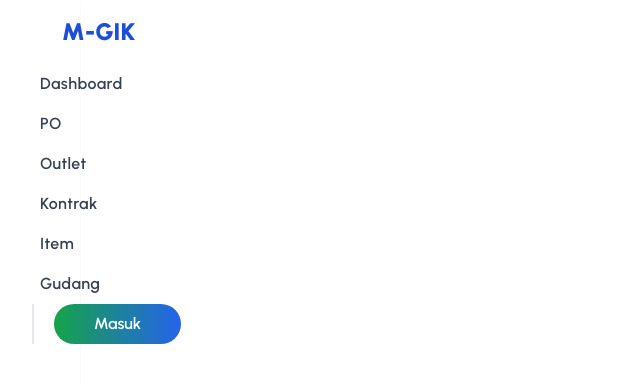
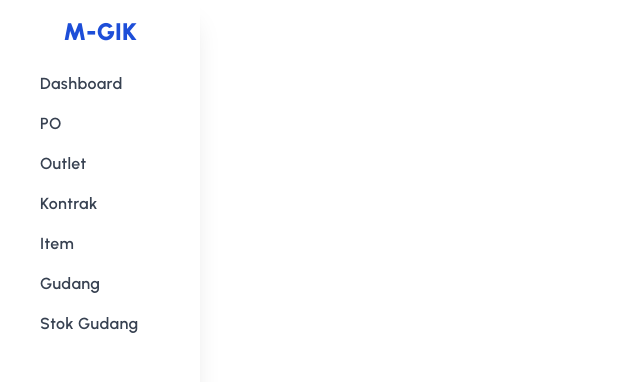
Before and after one commit to StarfallV/mgik-client, a Next.js app: page / in a window 1280 px wide. Shown: the top 382 px of the page, without its empty margins (0-640 px from the left). Built offline with nearby package versions, Linux system fonts and the light colour scheme.

Commit message:
edit navbar

```diff
--- a/components/navbar/index.tsx
+++ b/components/navbar/index.tsx
@@ -5,47 +5,51 @@ import ModalLogin from '../modals/login'
 function Navbar({ login } : any) {
     return (
         <>
-            <nav className="shadow-sm fixed h-full z-10">
+            <nav className="shadow-xl fixed h-full z-10">
                 <div className="h-full">
-                    <div className="flex items-center w-20 h-full">
+                    <div className="flex items-center w-fit px-5 h-full">
                         <div className="flex flex-col items items-center mx-4 h-full">
                             <div className="flex justify-center py-4 items-center flex-shrink-0">
                                 <h1 className="font-black text-2xl text-blue-700 cursor-pointer">
                                     M-GIK
                                 </h1>
                             </div>
-                            <div className="flex flex-col divide-x-2">
-                                <div className=" flex flex-col items-baseline space-x-3">
+                            <div className="flex flex-col">
+                                <div className=" flex flex-col items-baseline w-32">
                                     <Link activeClass="Home" to="about" smooth={false} offset={50} duration={500}
-                                    className="cursor-pointer tracking-wide text-gray-700 font-semibold px-3 py-2 w-full hover:text-blue-500 transition linear duration-300">
+                                    className="cursor-pointer tracking-wide text-gray-700 font-semibold pl-1 pr-3 py-2 w-full hover:text-blue-500 transition linear duration-300">
                                         Dashboard
                                     </Link>
                                     <Link activeClass="Home" to="about" smooth={false} offset={50} duration={500}
-                                    className="cursor-pointer tracking-wide text-gray-700 font-semibold px-3 py-2 w-full hover:text-blue-500 transition linear duration-300">
+                                    className="cursor-pointer tracking-wide text-gray-700 font-semibold pl-1 pr-3 py-2 w-full hover:text-blue-500 transition linear duration-300">
                                         PO
                                     </Link>
                                     <Link activeClass="Home" to="about" smooth={false} offset={50} duration={500}
-                                    className="cursor-pointer tracking-wide text-gray-700 font-semibold px-3 py-2 w-full hover:text-blue-500 transition linear duration-300">
+                                    className="cursor-pointer tracking-wide text-gray-700 font-semibold pl-1 pr-3 py-2 w-full hover:text-blue-500 transition linear duration-300">
                                         Outlet
                                     </Link>
                                     <Link activeClass="Home" to="about" smooth={false} offset={50} duration={500}
-                                    className="cursor-pointer tracking-wide text-gray-700 font-semibold px-3 py-2 w-full hover:text-blue-500 transition linear duration-300">
+                                    className="cursor-pointer tracking-wide text-gray-700 font-semibold pl-1 pr-3 py-2 w-full hover:text-blue-500 transition linear duration-300">
                                         Kontrak
                                     </Link>
                                     <Link activeClass="Home" to="about" smooth={false} offset={50} duration={500}
-                                    className="cursor-pointer tracking-wide text-gray-700 font-semibold px-3 py-2 w-full hover:text-blue-500 transition linear duration-300">
+                                    className="cursor-pointer tracking-wide text-gray-700 font-semibold pl-1 pr-3 py-2 w-full hover:text-blue-500 transition linear duration-300">
                                         Item
                                     </Link>
                                     <Link activeClass="Home" to="about" smooth={false} offset={50} duration={500}
-                                    className="cursor-pointer tracking-wide text-gray-700 font-semibold px-3 py-2 w-full hover:text-blue-500 transition linear duration-300">
+                                    className="cursor-pointer tracking-wide text-gray-700 font-semibold pl-1 pr-3 py-2 w-full hover:text-blue-500 transition linear duration-300">
                                         Gudang
+                                    </Link>
+                                    <Link activeClass="Home" to="about" smooth={false} offset={50} duration={500}
+                                    className="cursor-pointer tracking-wide text-gray-700 font-semibold pl-1 pr-3 py-2 w-full hover:text-blue-500 transition linear duration-300">
+                                        Stok Gudang
                                     </Link>
                                 </div>
                                 <div className="ml-4 flex items-baseline space-x-10">
-                                    <button onClick={() => login(true)}
+                                    {/* <button onClick={() => login(true)}
                                     className="ml-5 bg-gradient-to-r from-green-600 to-blue-600 hover:from-green-500 hover:to-blue-500 hover:scale-105 text-white font-semibold py-2 px-10 rounded-full transition ease-in-out duration-300">
                                         Masuk
-                                    </button>
+                                    </button> */}
                                 </div>
                             </div>
                         </div>
```
